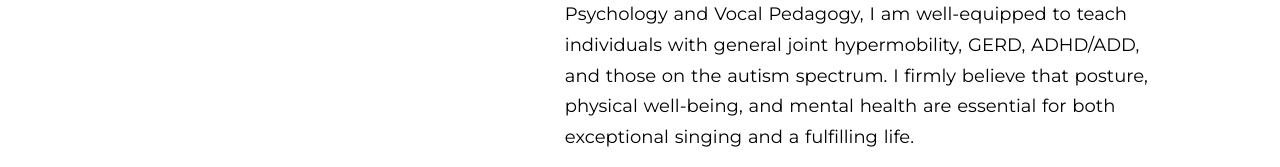
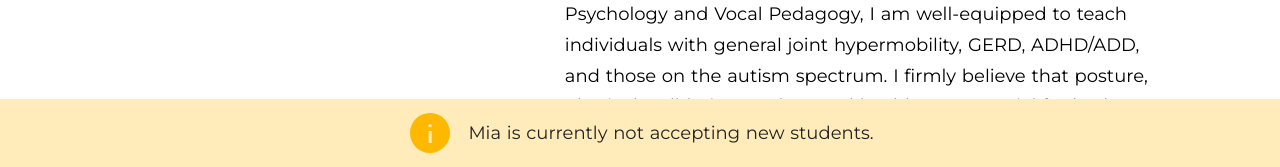
Before and after one commit to rajibul-dev/miavocalcoach, a website: page public/index.html in a window 1280 px wide. Shown: the part 633-800 px from the top of the page. Drawn offline with nearby package versions, Linux system fonts and the light colour scheme; a script that the page names is missing.

Commit message:
mia is not accepting new students warning

```diff
--- a/public/css/style.css
+++ b/public/css/style.css
@@ -1427,3 +1427,10 @@ PAYMENT POPUP
 .calendly-section {
   padding-bottom: 22rem;
 } */
+
+/* aligning with warning */
+/* @media screen and (max-width: 500px) { */
+.btt {
+  bottom: 1.8rem;
+}
+/* } */
--- a/public/index.html
+++ b/public/index.html
@@ -760,6 +760,11 @@
       </div>
     </section>
 
+    <header class="sticky--warning info">
+      <img class="info__icon" src="img/svg/info.svg" alt="info icon">
+      <p class="info__p">Mia is currently not accepting new students.</p>
+    </header>
+
     <a class="btt" href="javascript:;">
       <i class="fa-solid fa-arrow-up btti"></i>
     </a>
```
